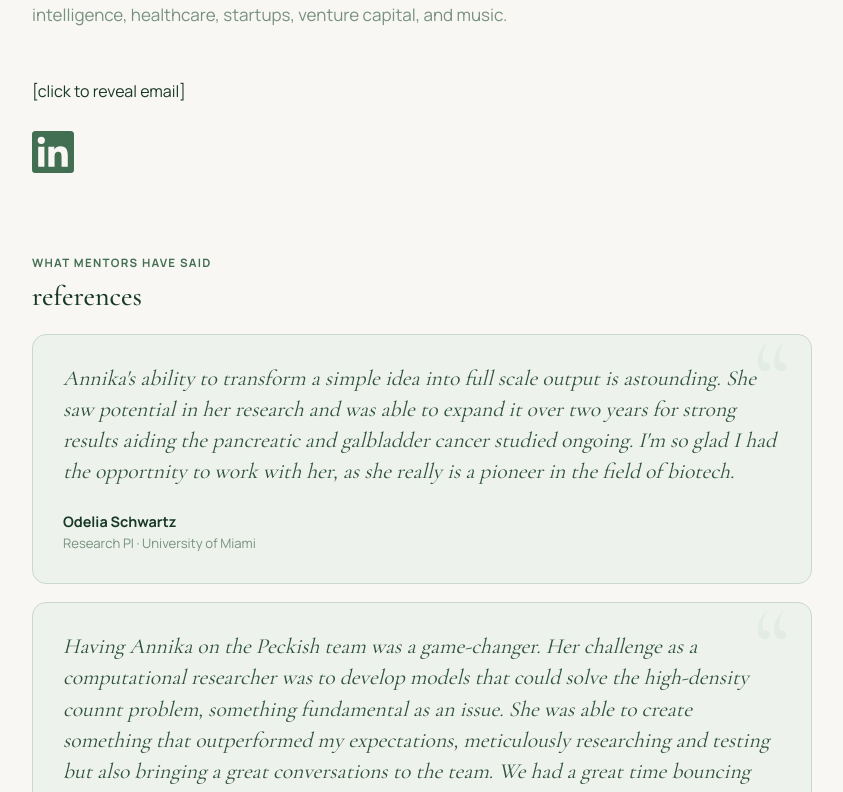
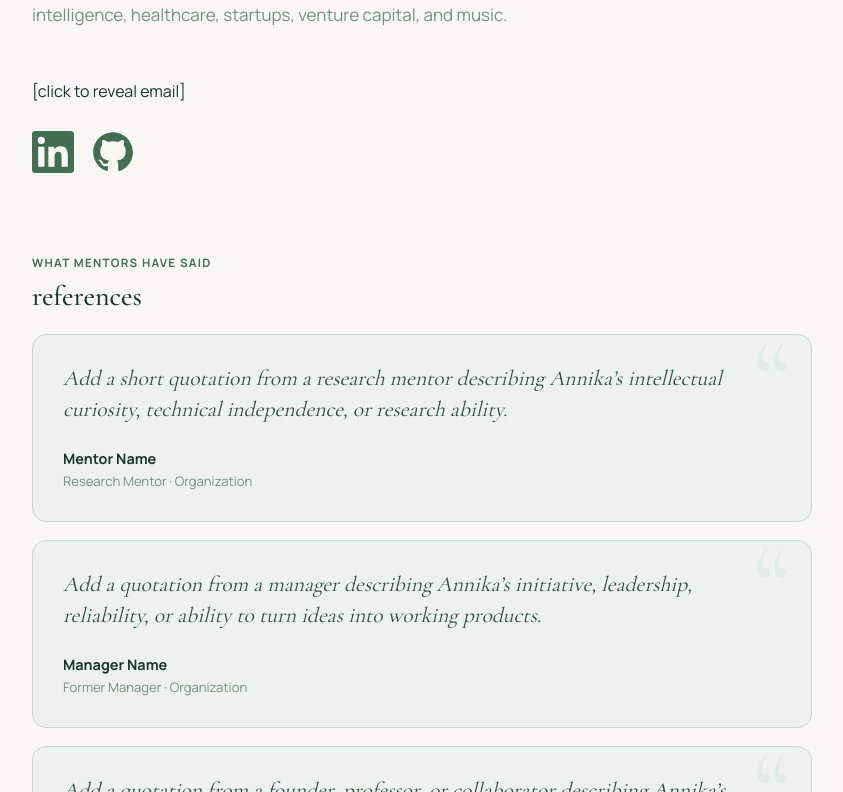
Before and after one commit to annika-sachdeva/annika-portfolio, a Next.js app: page /contact in a window 1280 px wide. Shown: the part 268-1060 px from the top of the page, without its empty margins (218-1061 px from the left). Built offline with nearby package versions, Linux system fonts and the light colour scheme.

Commit message:
changed stuff

```diff
--- a/app/contact/page.tsx
+++ b/app/contact/page.tsx
@@ -6,17 +6,22 @@ import Navbar from "../components/Navbar";
 const references = [
   {
     quote:
-      "Annika's ability to transform a simple idea into full scale output is astounding. She saw potential in her research and was able to expand it over two years for strong results aiding the pancreatic and galbladder cancer studied ongoing. I'm so glad I had the opportnity to work with her, as she really is a pioneer in the field of biotech.",
-    name: "Odelia Schwartz",
-    role: "Research PI · University of Miami",
+      "Add a short quotation from a research mentor describing Annika’s intellectual curiosity, technical independence, or research ability.",
+    name: "Mentor Name",
+    role: "Research Mentor · Organization",
   },
   {
     quote:
-      "Having Annika on the Peckish team was a game-changer. Her challenge as a computational researcher was to develop models that could solve the high-density counnt problem, something fundamental as an issue. She was able to create something that outperformed my expectations, meticulously researching and testing but also bringing a great conversations to the team. We had a great time bouncing ideas back and forth for general case solving when we expanded our technology this past summer.",
-    name: "Sebastien Pradier",
-    role: "CTO & Co-Founder · Peckish",
-  }
-
+      "Add a quotation from a manager describing Annika’s initiative, leadership, reliability, or ability to turn ideas into working products.",
+    name: "Manager Name",
+    role: "Former Manager · Organization",
+  },
+  {
+    quote:
+      "Add a quotation from a founder, professor, or collaborator describing Annika’s creativity, judgment, and ability to work across disciplines.",
+    name: "Reference Name",
+    role: "Title · Organization",
+  },
 ];
 
 export default function ContactPage() {
@@ -50,8 +55,9 @@ export default function ContactPage() {
             : "[click to reveal email]"}
         </button>
 
+        <div className="socialLinks">
           <a
-          className="linkedinLogo"
+            className="socialLogo"
             href="https://www.linkedin.com/in/annikasachdeva"
             target="_blank"
             rel="noreferrer"
@@ -61,6 +67,19 @@ export default function ContactPage() {
               <path d="M20.45 20.45h-3.56v-5.57c0-1.33-.03-3.04-1.85-3.04-1.85 0-2.14 1.45-2.14 2.94v5.67H9.34V8.98h3.42v1.57h.05c.48-.9 1.64-1.85 3.37-1.85 3.6 0 4.27 2.37 4.27 5.46v6.29ZM5.32 7.41a2.07 2.07 0 1 1 0-4.14 2.07 2.07 0 0 1 0 4.14ZM7.1 20.45H3.54V8.98H7.1v11.47ZM22.23 0H1.77C.79 0 0 .77 0 1.72v20.56C0 23.23.79 24 1.77 24h20.46c.98 0 1.77-.77 1.77-1.72V1.72C24 .77 23.21 0 22.23 0Z" />
             </svg>
           </a>
+
+          <a
+            className="socialLogo"
+            href="https://github.com/annika-sachdeva"
+            target="_blank"
+            rel="noreferrer"
+            aria-label="Annika Sachdeva on GitHub"
+          >
+            <svg viewBox="0 0 24 24" role="img" aria-hidden="true">
+              <path d="M12 .7C5.7.7.7 5.8.7 12.1c0 5 3.2 9.2 7.6 10.7.6.1.8-.3.8-.6v-2.2c-3.1.7-3.8-1.3-3.8-1.3-.5-1.3-1.2-1.7-1.2-1.7-1-.7.1-.7.1-.7 1.1.1 1.7 1.2 1.7 1.2 1 1.7 2.6 1.2 3.2.9.1-.7.4-1.2.7-1.5-2.5-.3-5.1-1.3-5.1-5.6 0-1.2.4-2.3 1.2-3.1-.1-.3-.5-1.5.1-3.1 0 0 1-.3 3.2 1.2a11 11 0 0 1 5.8 0C16.9 4.8 18 5.1 18 5.1c.6 1.6.2 2.8.1 3.1.7.8 1.2 1.9 1.2 3.1 0 4.3-2.6 5.3-5.1 5.6.4.4.8 1.1.8 2.2v3.2c0 .3.2.7.8.6a11.5 11.5 0 0 0 7.6-10.7C23.3 5.8 18.3.7 12 .7Z" />
+            </svg>
+          </a>
+        </div>
       </section>
 
       <section className="section referencesSection">
@@ -78,9 +97,7 @@ export default function ContactPage() {
                 “
               </span>
 
-              <p className="referenceQuote">
-                {reference.quote}
-              </p>
+              <p className="referenceQuote">{reference.quote}</p>
 
               <footer className="referenceAttribution">
                 <strong>{reference.name}</strong>
@@ -91,9 +108,7 @@ export default function ContactPage() {
         </div>
       </section>
 
-      <footer>
-        © {new Date().getFullYear()} Annika Sachdeva
-      </footer>
+      <footer>© {new Date().getFullYear()} Annika Sachdeva</footer>
     </main>
   );
 }
--- a/app/globals.css
+++ b/app/globals.css
@@ -142,7 +142,6 @@ a:hover {
   width: 100%;
   overflow: hidden;
   padding: 8px 0;
-
   mask-image: linear-gradient(
     to right,
     transparent,
@@ -150,7 +149,6 @@ a:hover {
     black 93%,
     transparent
   );
-
   -webkit-mask-image: linear-gradient(
     to right,
     transparent,
@@ -492,6 +490,8 @@ li {
   font-style: italic;
 }
 
+/* Contact page */
+
 .minimalContact {
   display: flex;
   flex-direction: column;
@@ -521,7 +521,13 @@ li {
   transform: translateY(-1px);
 }
 
-.linkedinLogo {
+.socialLinks {
+  display: flex;
+  align-items: center;
+  gap: 18px;
+}
+
+.socialLogo {
   display: inline-flex;
   width: 42px;
   height: 42px;
@@ -532,17 +538,19 @@ li {
     transform 0.2s ease;
 }
 
-.linkedinLogo svg {
+.socialLogo svg {
   width: 100%;
   height: 100%;
   fill: currentColor;
 }
 
-.linkedinLogo:hover {
+.socialLogo:hover {
   color: var(--accent-light);
   opacity: 1;
   transform: translateY(-2px);
 }
+
+/* Awards page */
 
 .awardsList {
   display: grid;
@@ -587,6 +595,8 @@ li {
   margin-bottom: 0;
   color: var(--muted);
 }
+
+/* References */
 
 .referencesSection {
   margin-top: 80px;
@@ -739,7 +749,7 @@ main > footer {
     font-size: 0.95rem;
   }
 
-  .linkedinLogo {
+  .socialLogo {
     width: 38px;
     height: 38px;
   }
--- a/app/page.tsx
+++ b/app/page.tsx
@@ -38,8 +38,8 @@ export default function Home() {
 
           <p>
             outside of technology, i&apos;m a jazz and r&amp;b
-            singer-songwriter and a member of the MIT Logarhythms a cappella
-            group.
+            singer-songwriter, a member of the MIT Logarhythms a cappella
+            group, and a bhangra dancer on MIT Mirchi dance team.
           </p>
         </div>
       </section>
```
Lines whose indentation alone changed are shown as unchanged.
